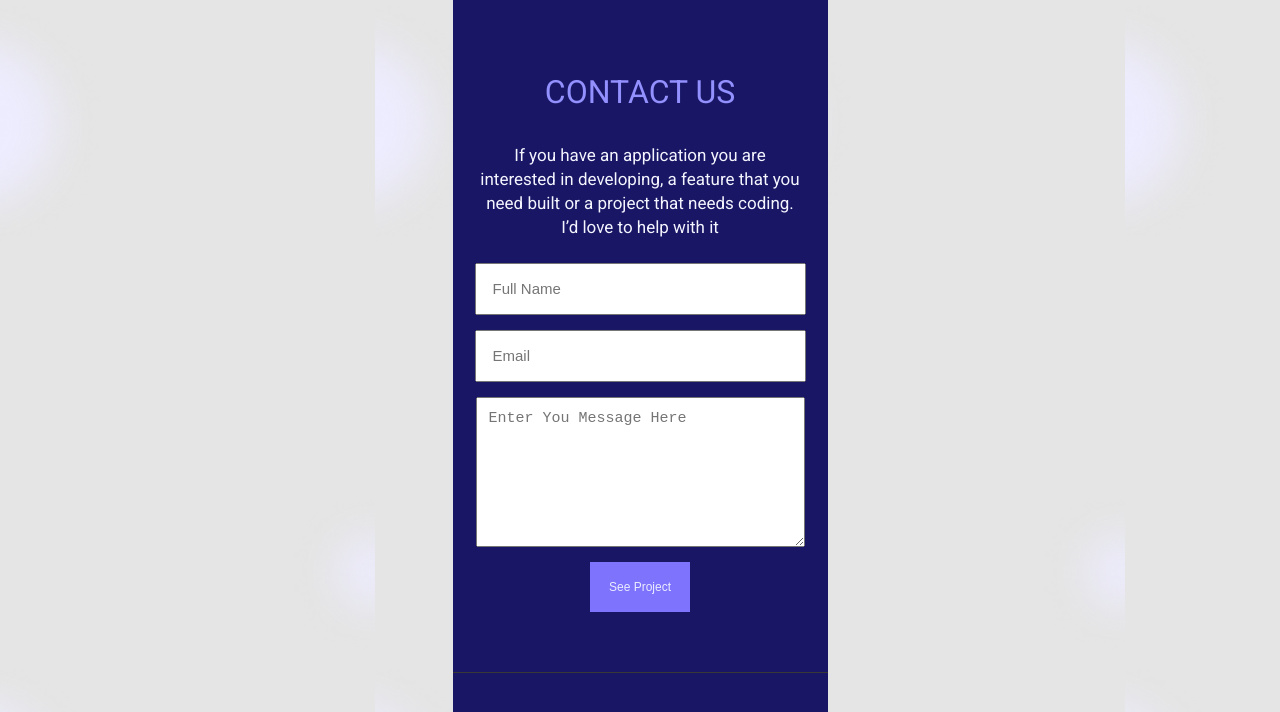
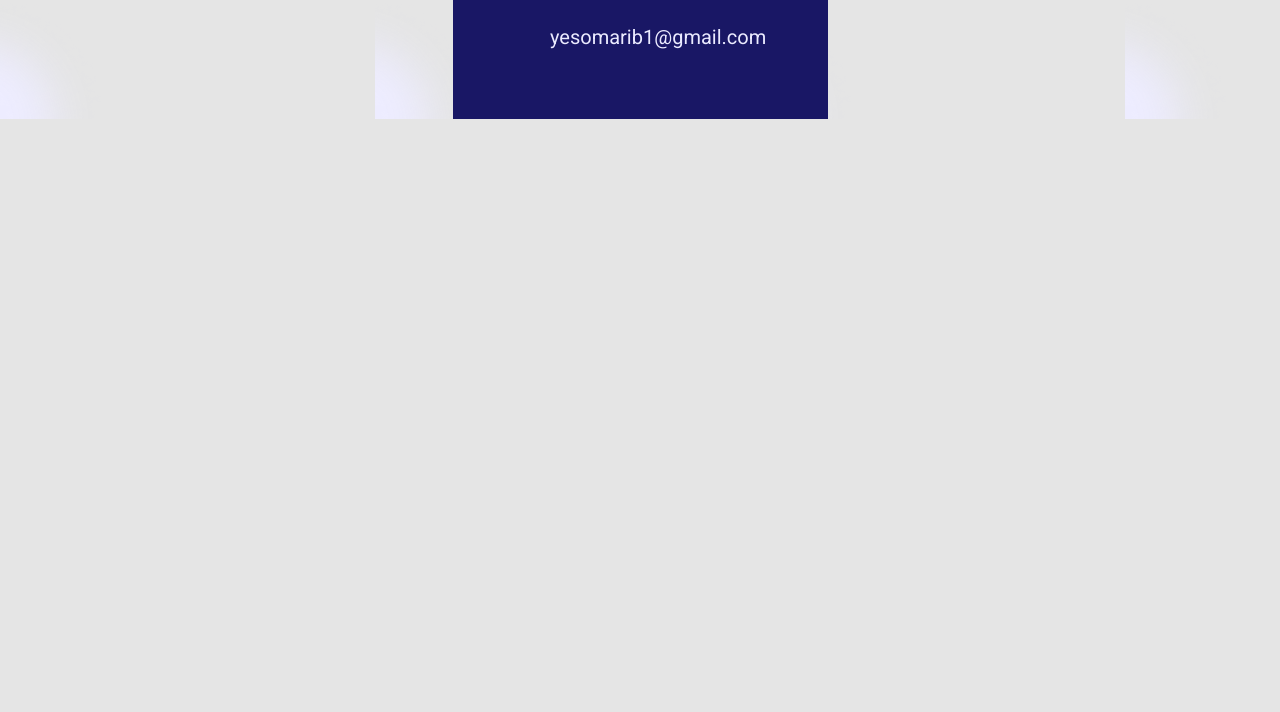
Before and after one commit to somarib/Week2-contact-form, a website: page Index.html in a window 1280 px wide. Shown: the part 5311-6023 px from the top of the page. After the commit the page ends 5430 px from the top, so only its background shows below. Drawn offline with Linux system fonts and the light colour scheme.

Commit message:
Removeduplicate form from index.html

```diff
--- a/Index.html
+++ b/Index.html
@@ -234,26 +234,6 @@
             <img src="image/contact-bar.png" alt="horizontal bar" class="contact-image">
         </section>
       </article>
-      <article class="contact-section" id="contact-section">
-        <section class="cc-sect cc-top">
-            <p class="contact mble">CONTACT US</p>
-            <p class="text-invite">
-                If you have an application you are interested in developing,
-                a feature that you need built or a project that needs coding.
-                I’d love to help with it
-            </p>
-        </section>
-        <section class="cc-sect">
-            <form action="https://formspree.io/f/mgeqvqbb" method="post" class="myform" id="someform">
-                <input type="text" maxlength="30" name="Name" required placeholder="Full Name">
-                <input type="email" name="Email" required placeholder="Email" id="email">
-                <textarea maxlength="500" name="message" required placeholder="Enter You Message Here"></textarea>
-                <button type="submit" class="mmb">See Project</button>
-            </form>
-            <img src="image/contact-bar.png" alt="horizontal bar" class="contact-image">
-        </section>
-      </article>
-
       </main>
       <footer class="foota">
         <nav class="social">
```
